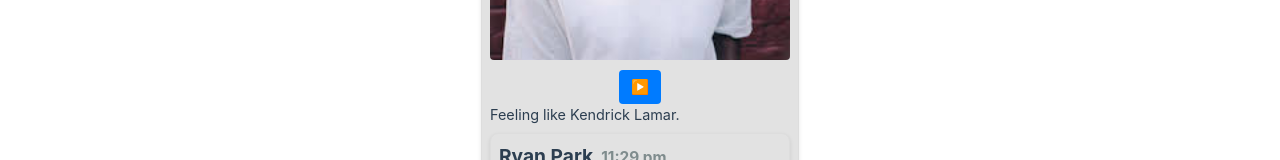
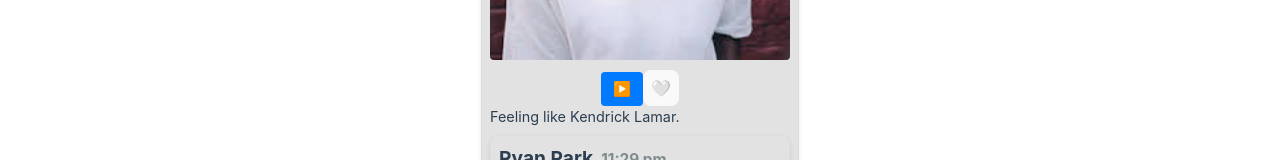
Before and after one commit to patoro7247/music-sharing-client, a React (Vite) app: page / in a window 1280 px wide. Shown: the part 322-482 px from the top of the page. Built offline with nearby package versions, Linux system fonts and the light colour scheme.

Commit message:
add like button

```diff
--- a/src/components/feed/Post.tsx
+++ b/src/components/feed/Post.tsx
@@ -15,6 +15,7 @@ interface PostItemProps {
 const Post: React.FC<PostItemProps> = ({ name, image, time, description, comment, audioUrl }) => {
     const [followed, setFollowed] = useState(false);
     const [isPlaying, setIsPlaying] = useState(false);
+    const [isLiked, setIsLiked] = useState(false);
     const audioRef = useRef(new Audio(audioUrl));
 
     const togglePlayPause = () => {
@@ -24,6 +25,10 @@ const Post: React.FC<PostItemProps> = ({ name, image, time, description, comment
             audioRef.current.play();
         }
         setIsPlaying(!isPlaying);
+    };
+
+    const toggleLike = () => {
+        setIsLiked(!isLiked);
     };
 
     const handleFollowToggle = () => {
@@ -47,6 +52,10 @@ const Post: React.FC<PostItemProps> = ({ name, image, time, description, comment
                 <button className="play-pause-button" onClick={togglePlayPause}>
                     {isPlaying ? '⏸️' : '▶️'}
                 </button>
+
+                <button className="like-button" onClick={toggleLike}>
+                    {isLiked ? '❤' : '🤍'}
+                </button>
             </div>
             <p className="post-item-desc">{description}</p>
             <CommentFeed comments={comment}></CommentFeed>
--- a/src/index.css
+++ b/src/index.css
@@ -148,6 +148,13 @@ button:focus-visible {
   background-color: #0056b3;
 }
 
+.like-button {
+  padding: 8px;
+  border: none;
+  cursor: pointer;
+  color: #ff0000
+}
+
 .comment-input {
   flex: 1;
   padding: 6px;
```
